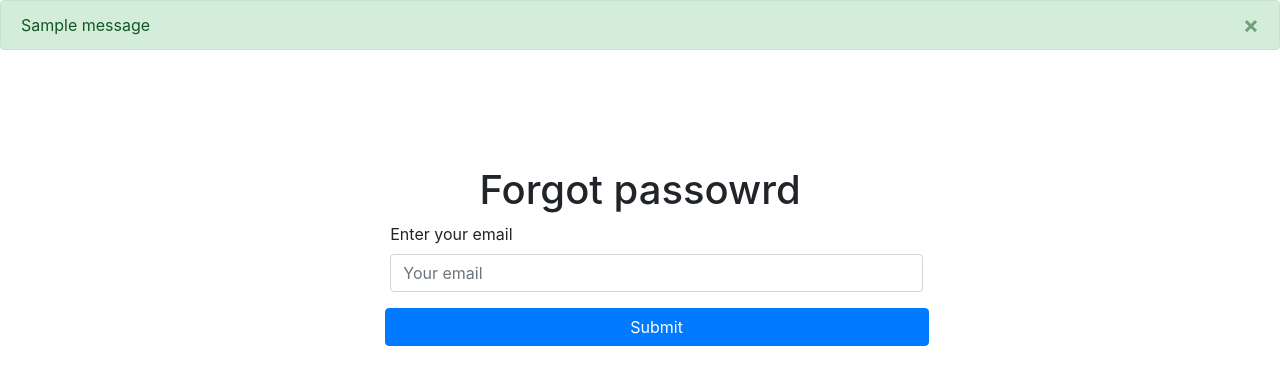
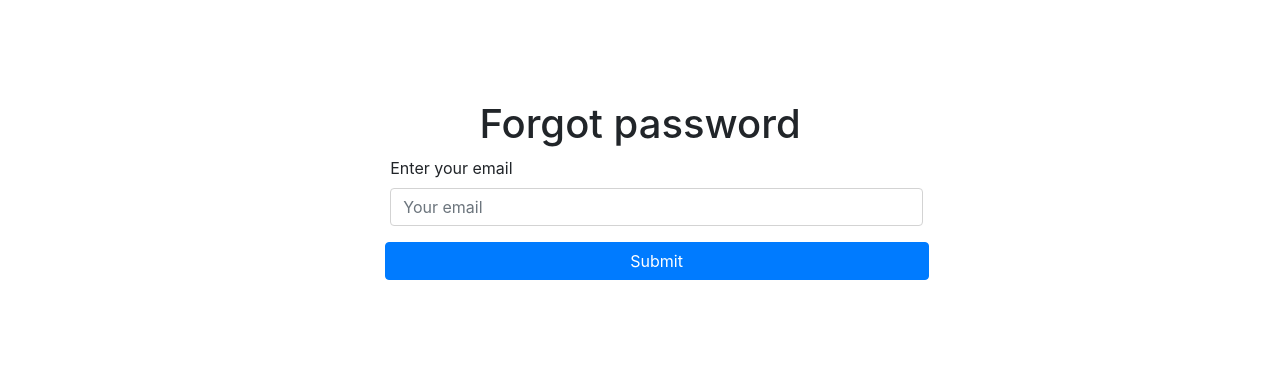
Before and after one commit to larycoder/Limb-Bone-Abnormality, a Flask app: page /forgot in a window 1280 px wide. Shown: the part 56-441 px from the top of the page. Run offline with Flask 3, Linux system fonts and the light colour scheme; tables that the repository leaves empty hold one stand-in row (values such as "Sample post"); one stand-in notice (Sample message) is shown; some libraries are stand-ins or nearby versions.

Commit message:
Fix interface

```diff
--- a/templates/base.html
+++ b/templates/base.html
@@ -39,25 +39,6 @@
             </div>
         </div>
     </nav>
-    {% if messages %}
-        {% for category,message in messages %}
-            {% if category == 'error' %}
-            <div class="alert alert-danger alert-dismissible fade show" role="alert">
-                {{ message }}
-                <button type="button" class="close" data-dismiss="alert">
-                    <span aria-hidden="true">&times;</span>
-                </button>
-            </div>
-            {% else %}
-            <div class="alert alert-success alert-dismissible fade show" role="alert">
-                {{ message }}
-                <button type="button" class="close" data-dismiss="alert">
-                    <span aria-hidden="true">&times;</span>
-                </button>
-            </div>
-            {% endif %}
-        {% endfor %}
-    {% endif %}
     {% endwith %}
     <div class="container">
         {% block content %}
--- a/templates/forgot.html
+++ b/templates/forgot.html
@@ -3,7 +3,7 @@
 {% block content %}
 <link rel="stylesheet" href="../static/forgot.css">
 <form action="" method="post" >
-    <h1 align="center">Forgot passowrd</h1>
+    <h1 align="center">Forgot password</h1>
     <div class="form-group">
         <label for="email">Enter your email</label>
         <input type="email" class="form-control" name="email" id="emailInput" placeholder="Your email">
```
Also changed, not shown: templates/home.html (+0 -14 lines).
